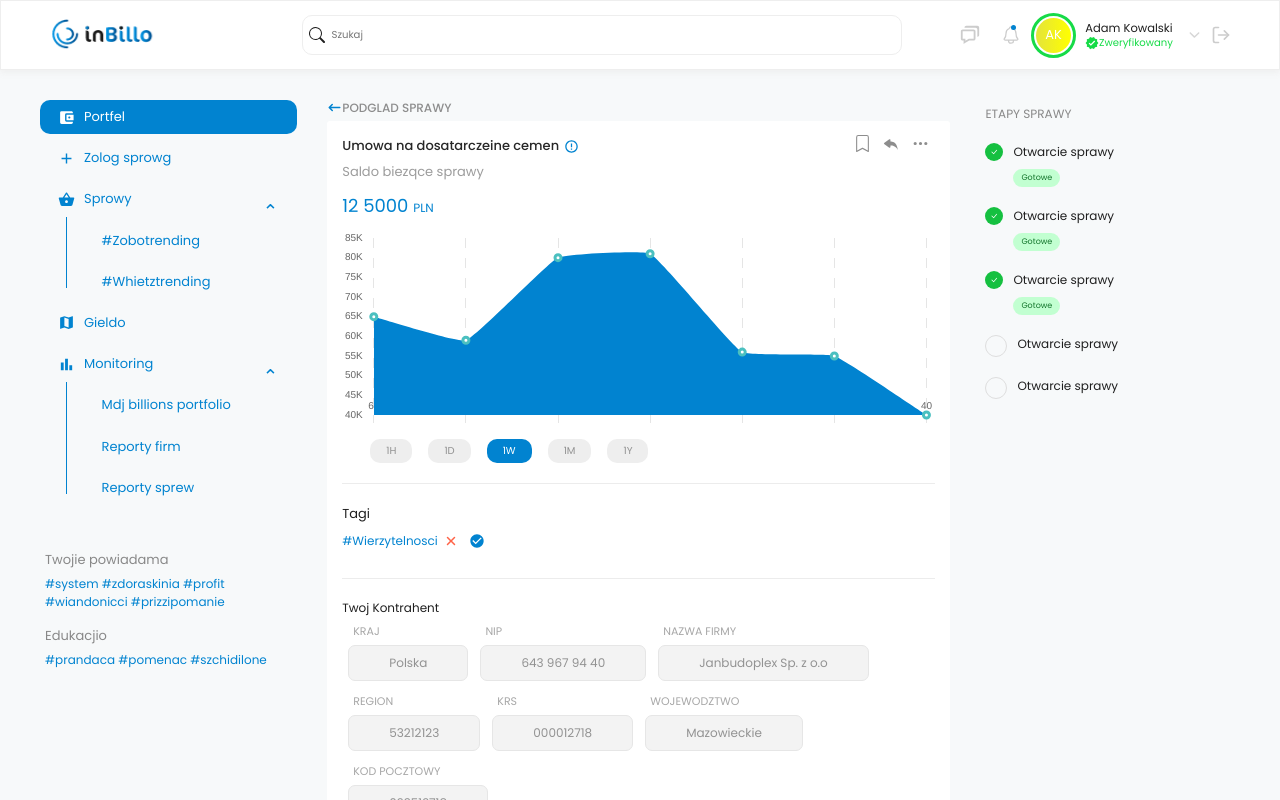
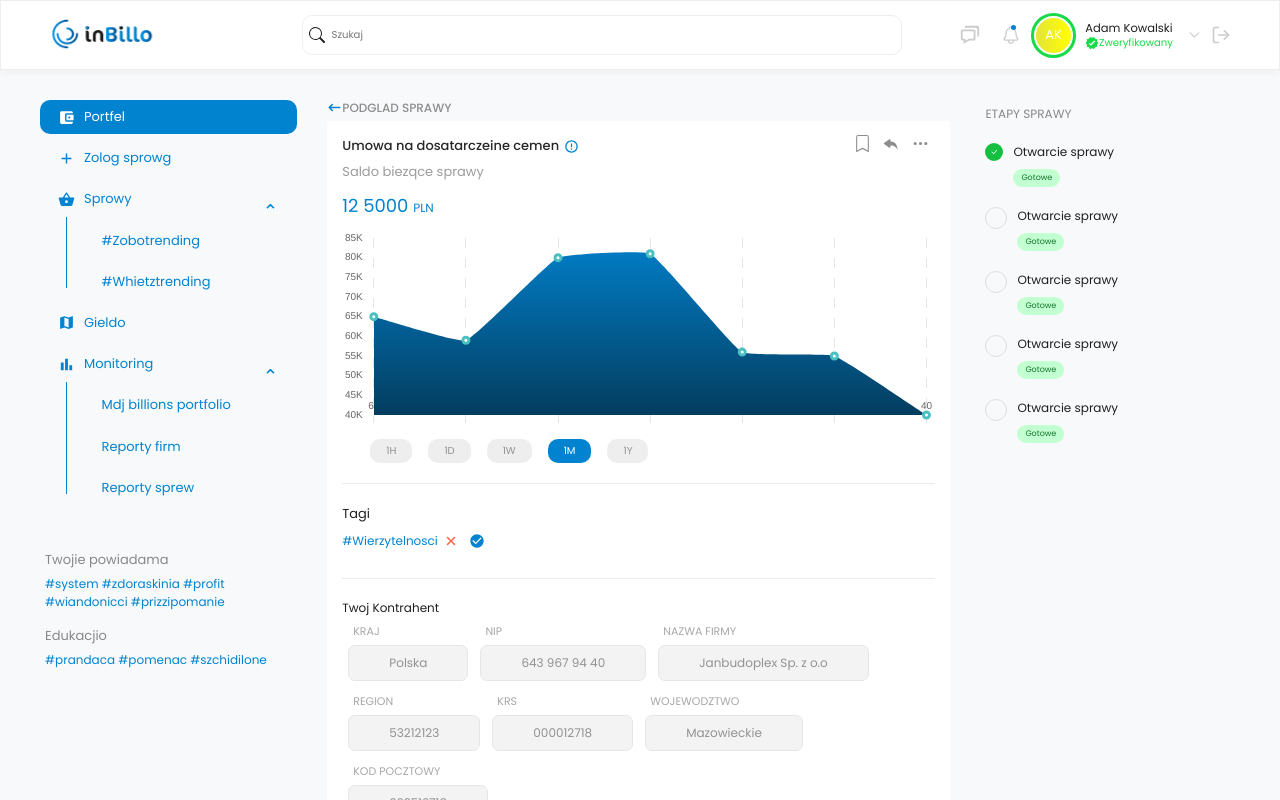
Before and after one commit to zannujulius/usnext, a Next.js app: page / in a window 1280 px wide. Built offline with nearby package versions, Linux system fonts and the light colour scheme.

Commit message:
updated review

```diff
--- a/components/Layout.js
+++ b/components/Layout.js
@@ -1,6 +1,7 @@
 import Navbar from "./Navbar";
 import SideNav from "./SideNav";
 import { BsCheckLg } from "react-icons/bs";
+import { useState } from "react";
 
 const Layout = ({ children }) => {
   const data = [
@@ -9,6 +10,7 @@ const Layout = ({ children }) => {
       caption: "",
     },
   ];
+  const [lci, setLci] = useState(0);
   return (
     <div
       style={{
@@ -29,8 +31,9 @@ const Layout = ({ children }) => {
         </div>
         <div className="right-container">
           <div className="right-title">ETAPY SPRAWY</div>
-          {[1, 2, 3].map((_, i) => (
-            <div className="rcc" key={i}>
+          {[1, 2, 3, 4, 5].map((_, i) => (
+            <div className="rcc" key={i} onClick={() => setLci(i)}>
+              {lci == i ? (
                 <div className="rcic">
                   <BsCheckLg
                     size={8}
@@ -39,31 +42,12 @@ const Layout = ({ children }) => {
                     }}
                   />
                 </div>
+              ) : (
+                <div className="rcic inactive"></div>
+              )}
               <div className="rcctc">
                 <div className="rcct">Otwarcie sprawy</div>
                 <div className="rccct">Gotowe</div>
-              </div>
-            </div>
-          ))}
-          {[1, 2].map((_, i) => (
-            <div className="rcc" key={i}>
-              <div
-                className="rcic"
-                style={{
-                  background: "transparent",
-                  border: "1px solid #ddd",
-                  padding: "10px",
-                }}
-              >
-                {/* <BsCheckLg
-                  size={8}
-                  style={{
-                    fill: "white",
-                  }}
-                /> */}
-              </div>
-              <div className="rcctc">
-                <div className="rcct">Otwarcie sprawy</div>
               </div>
             </div>
           ))}
--- a/components/LineChart.js
+++ b/components/LineChart.js
@@ -1,14 +1,22 @@
-import React, { Component, useRef } from "react";
+import React, { Component, useEffect, useRef, useState } from "react";
 import { Area, Line } from "react-chartjs-2";
 import Chart from "chart.js/auto";
 
 const LineChart = () => {
   const chartRef = useRef();
+  const [gradientValue, setGradientValue] = useState("");
   // const
   // const ctx = chartRef.current.canvas.getContext("2d");
   // const gradient = ctx.createLinearGradient(0, 0, 0, 300);
   // gradient.addColorStop(0, "#0183d0");
   // gradient.addColorStop(1, "#05121a");
+  useEffect(() => {
+    const ctx = chartRef.current.canvas.getContext("2d");
+    const gradient = ctx.createLinearGradient(0, 0, 0, 300);
+    gradient.addColorStop(0, "#0183d0");
+    gradient.addColorStop(1, "#05121a");
+    setGradientValue((prev) => gradient);
+  }, []);
   return (
     <div className="chart-container">
       <div className="chart-title">Saldo biezqce sprawy</div>
@@ -45,7 +53,7 @@ const LineChart = () => {
           options={{
             responsive: true,
             maintainAspectRatio: false,
-            backgroundColor: "#0183d0",
+            backgroundColor: gradientValue || "#0183d0",
             fill: true,
             label: "",
             plugins: {
--- a/components/Navbar.js
+++ b/components/Navbar.js
@@ -15,7 +15,7 @@ const Navbar = () => {
       <div className="nav-container">
         <div className="navbrand">
           <div className="nav-brand__image">
-            <Image src={Logo} width={130} height={50} style={{}} />
+            <Image src={Logo} width={130} height={50} />
           </div>
         </div>
         <div className="nav-middle">
--- a/pages/index.js
+++ b/pages/index.js
@@ -1,3 +1,4 @@
+import React, { useState } from "react";
 import Head from "next/head";
 import Image from "next/image";
 import styles from "../styles/Home.module.css";
@@ -41,6 +42,7 @@ export default function Home() {
       caption: "023512718",
     },
   ];
+  const [dateFilter, setDateFilter] = useState(4);
   return (
     <div className={styles.homecover}>
       <div className={styles.homenavlink}>
@@ -87,39 +89,75 @@ export default function Home() {
           </div>
 
           <div className={styles.hometopicon}>
-            <div className={styles.homeiconcover}>
-              <BsBookmark
-                size={17}
-                style={{
-                  fill: "#8d8d8d",
-                }}
-              />
+            <div className={[styles.homeiconcover]}>
+              <div className="div">
+                <BsBookmark size={17} />
+              </div>
             </div>
             <div className={styles.homeiconcover}>
-              <BsFillReplyFill
-                size={17}
-                style={{
-                  fill: "#8d8d8d",
-                }}
-              />
+              <div className="div">
+                <BsFillReplyFill size={17} />
+              </div>
             </div>
             <div className={styles.homeiconcover}>
-              <BsThreeDots
-                size={17}
-                style={{
-                  fill: "#8d8d8d",
-                }}
-              />
+              <div className="div">
+                <BsThreeDots size={17} />
+              </div>
             </div>
           </div>
         </div>
         <LineChart />
         <div className="chart-filter__item-cover">
-          <div className="chart-filter__item">1H</div>
-          <div className="chart-filter__item">1D</div>
-          <div className="chart-filter__item active">1W</div>
-          <div className="chart-filter__item">1M</div>
-          <div className="chart-filter__item">1Y</div>
+          <div
+            className={
+              dateFilter == 1
+                ? "chart-filter__item active"
+                : "chart-filter__item"
+            }
+            onClick={() => setDateFilter(1)}
+          >
+            1H
+          </div>
+          <div
+            className={
+              dateFilter == 2
+                ? "chart-filter__item active"
+                : "chart-filter__item"
+            }
+            onClick={() => setDateFilter(2)}
+          >
+            1D
+          </div>
+          <div
+            className={
+              dateFilter == 3
+                ? "chart-filter__item active"
+                : "chart-filter__item"
+            }
+            onClick={() => setDateFilter(3)}
+          >
+            1W
+          </div>
+          <div
+            className={
+              dateFilter == 4
+                ? "chart-filter__item active"
+                : "chart-filter__item"
+            }
+            onClick={() => setDateFilter(4)}
+          >
+            1M
+          </div>
+          <div
+            className={
+              dateFilter == 5
+                ? "chart-filter__item active"
+                : "chart-filter__item"
+            }
+            onClick={() => setDateFilter(5)}
+          >
+            1Y
+          </div>
         </div>
 
         <div className={"hr-divider"}> </div>
--- a/styles/globals.css
+++ b/styles/globals.css
@@ -500,6 +500,8 @@ summary::-webkit-details-marker {
   display: flex;
   align-items: center;
   margin: 0 0 0 20px;
+  cursor: pointer;
+  transition: all 350ms ease;
 }
 
 .chart-filter__item {
@@ -538,6 +540,12 @@ summary::-webkit-details-marker {
   align-items: center;
   justify-content: center;
   background-color: #15c040;
+}
+
+.rcic.inactive {
+  background: transparent;
+  border: 1px solid #ddd;
+  padding: 10px;
 }
 
 .rcct {
@@ -662,3 +670,16 @@ hr {
   justify-content: center;
   margin: 0 5px;
 }
+
+.topicon > svg {
+  /* fill */
+}
+
+.div > svg {
+  transition: all 150ms ease;
+  fill: #8d8d8d;
+}
+
+.div > svg:hover {
+  fill: #0183d0;
+}
```
Lines whose indentation alone changed are shown as unchanged.
